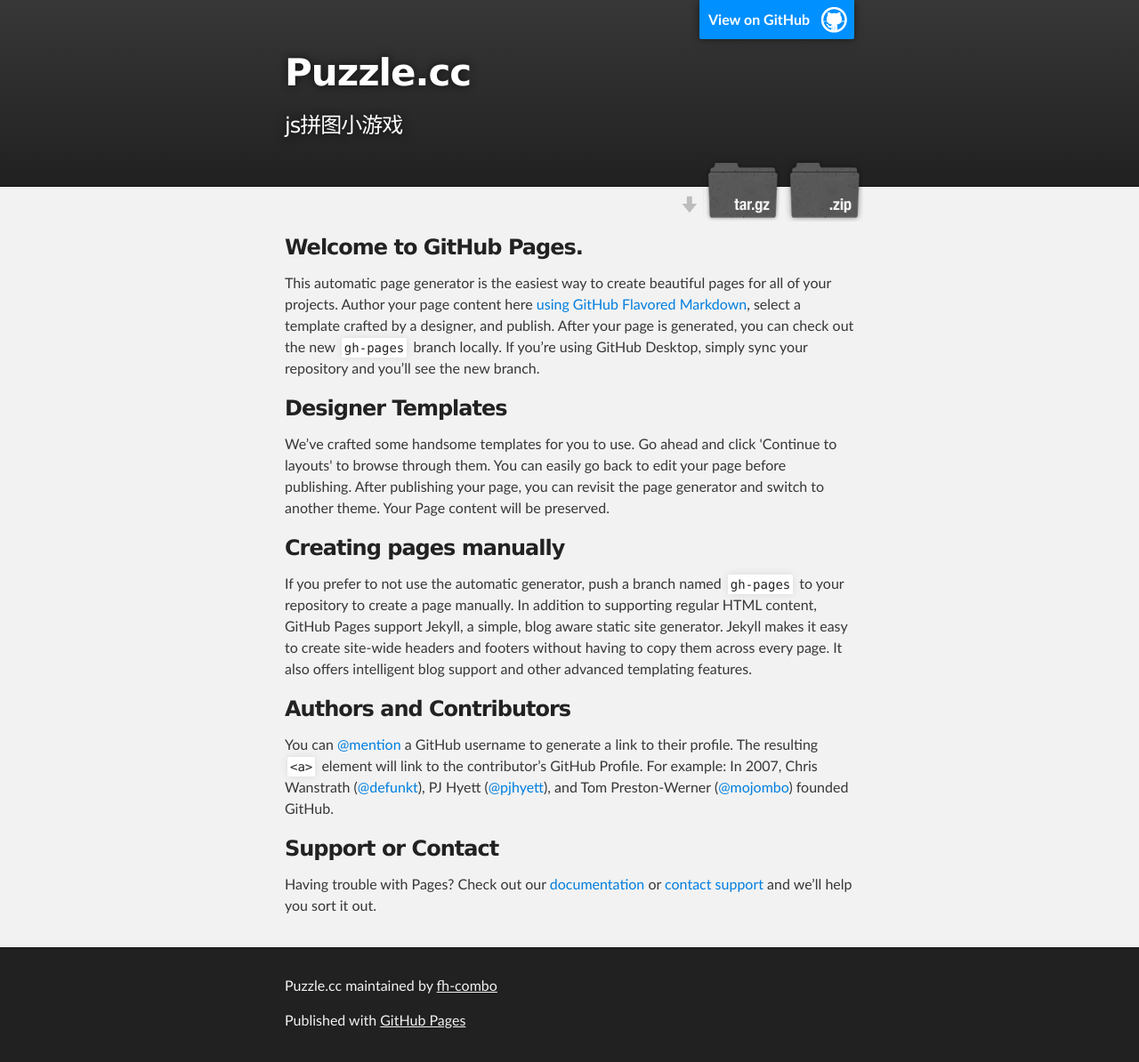
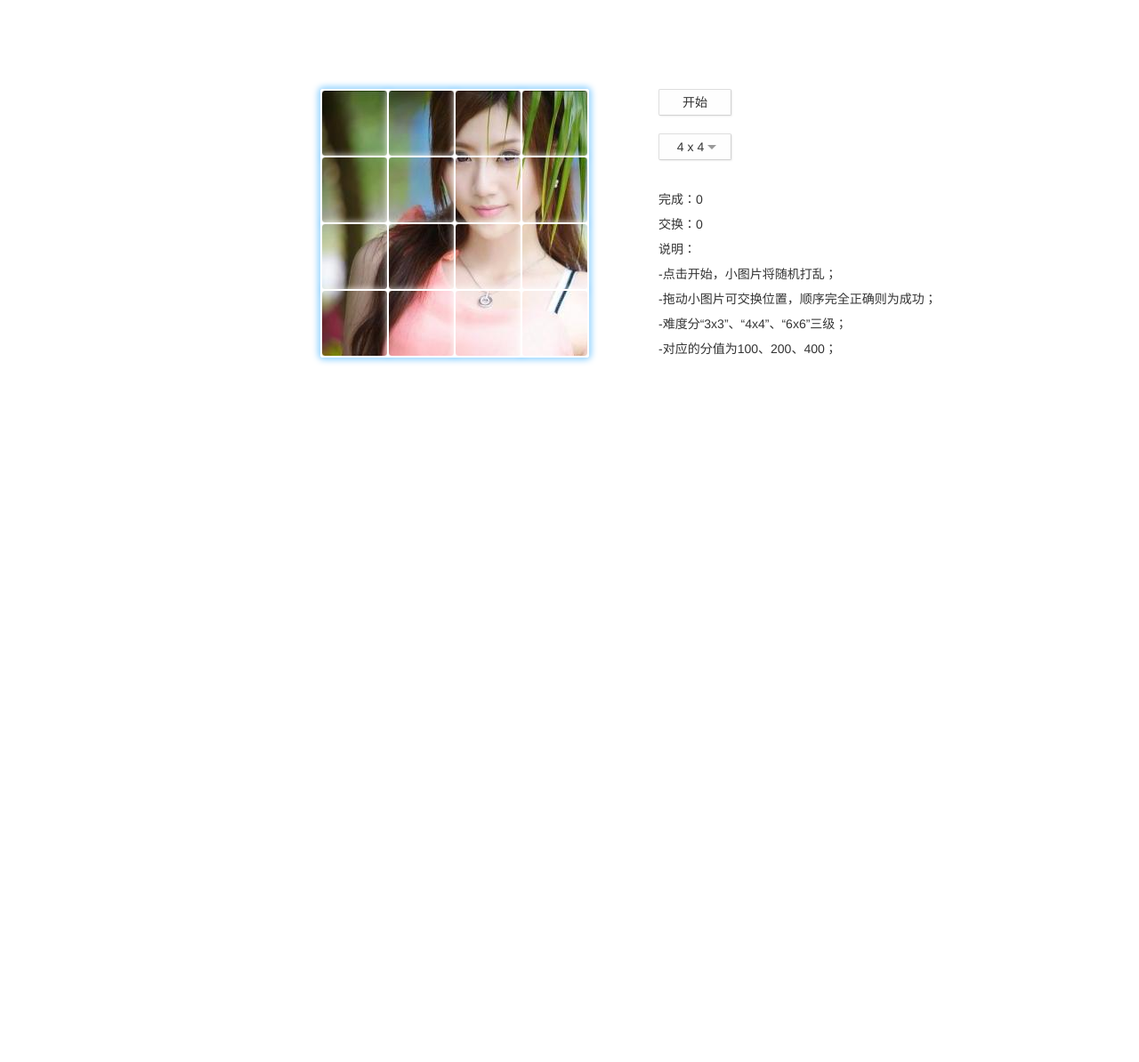
Before and after one commit to fh-combo/puzzle.cc, a plain HTML site: page index.html in a window 1280 px wide. Shown: the whole page at 89% size. After the commit the page ends 800 px from the top, so only its background shows below. Drawn offline with nearby package versions, Linux system fonts and the light colour scheme.

Commit message:
覆盖初始化的index.html

```diff
--- a/index.html
+++ b/index.html
@@ -1,72 +1,49 @@
 <!DOCTYPE html>
 <html>
+<head lang="en">
+    <meta charset="UTF-8">
+    <title>拼图</title>
+    <meta http-equiv="Content-Type" content="text/html; charset=utf-8" />
+    <title>jQuery可以自由打乱拼图次序游戏</title>
 
-  <head>
-    <meta charset='utf-8'>
-    <meta http-equiv="X-UA-Compatible" content="chrome=1">
-    <meta name="description" content="Puzzle.cc : js拼图小游戏">
+    <script type="text/javascript" src="js/jquery.min.js"></script>
+    <script type="text/javascript" src="js/script.js"></script>
 
-    <link rel="stylesheet" type="text/css" media="screen" href="stylesheets/stylesheet.css">
-
-    <title>Puzzle.cc</title>
+    <link href="css/style.css" type="text/css" rel="stylesheet" />
 </head>
-
 <body>
-
-    <!-- HEADER -->
-    <div id="header_wrap" class="outer">
-        <header class="inner">
-          <a id="forkme_banner" href="https://github.com/fh-combo/puzzle.cc">View on GitHub</a>
-
-          <h1 id="project_title">Puzzle.cc</h1>
-          <h2 id="project_tagline">js拼图小游戏</h2>
-
-            <section id="downloads">
-              <a class="zip_download_link" href="https://github.com/fh-combo/puzzle.cc/zipball/master">Download this project as a .zip file</a>
-              <a class="tar_download_link" href="https://github.com/fh-combo/puzzle.cc/tarball/master">Download this project as a tar.gz file</a>
-            </section>
-        </header>
+<div class="wrap clearfix">
+    <div class="play_wrap">
+        <div id="play_area"></div>
+    </div>
+    <div class="play_menu">
+        <a id="play_btn_start" class="play_btn" href="javascript:void(0);" unselectable="on">开始</a>
+        <a id="play_btn_level" class="play_btn" href="javascript:void(0);" unselectable="on">
+            <span class="level_text">4 x 4</span>
+            <span class="level_icon"></span>
+        </a>
+        <div class="level_menu" id="play_menu_level">
+            <ul>
+                <li><a href="javascript:void(0);" level=0 >3 x 3</a></li>
+                <li><a href="javascript:void(0);" level=1 >4 x 4</a></li>
+                <li><a href="javascript:void(0);" level=2 >6 x 6</a></li>
+            </ul>
         </div>
 
-    <!-- MAIN CONTENT -->
-    <div id="main_content_wrap" class="outer">
-      <section id="main_content" class="inner">
-        <h3>
-<a id="welcome-to-github-pages" class="anchor" href="#welcome-to-github-pages" aria-hidden="true"><span aria-hidden="true" class="octicon octicon-link"></span></a>Welcome to GitHub Pages.</h3>
+        <p>完成：<span id="play_score">0</span></p>
+        <p>交换：<span id="play_count">0</span></p>
+        <p>说明：<br>
 
-<p>This automatic page generator is the easiest way to create beautiful pages for all of your projects. Author your page content here <a href="https://guides.github.com/features/mastering-markdown/">using GitHub Flavored Markdown</a>, select a template crafted by a designer, and publish. After your page is generated, you can check out the new <code>gh-pages</code> branch locally. If you’re using GitHub Desktop, simply sync your repository and you’ll see the new branch.</p>
+            -点击开始，小图片将随机打乱；<br>
 
-<h3>
-<a id="designer-templates" class="anchor" href="#designer-templates" aria-hidden="true"><span aria-hidden="true" class="octicon octicon-link"></span></a>Designer Templates</h3>
+            -拖动小图片可交换位置，顺序完全正确则为成功；<br>
 
-<p>We’ve crafted some handsome templates for you to use. Go ahead and click 'Continue to layouts' to browse through them. You can easily go back to edit your page before publishing. After publishing your page, you can revisit the page generator and switch to another theme. Your Page content will be preserved.</p>
+            -难度分“3x3”、“4x4”、“6x6”三级；<br>
 
-<h3>
-<a id="creating-pages-manually" class="anchor" href="#creating-pages-manually" aria-hidden="true"><span aria-hidden="true" class="octicon octicon-link"></span></a>Creating pages manually</h3>
+            -对应的分值为100、200、400；
 
-<p>If you prefer to not use the automatic generator, push a branch named <code>gh-pages</code> to your repository to create a page manually. In addition to supporting regular HTML content, GitHub Pages support Jekyll, a simple, blog aware static site generator. Jekyll makes it easy to create site-wide headers and footers without having to copy them across every page. It also offers intelligent blog support and other advanced templating features.</p>
-
-<h3>
-<a id="authors-and-contributors" class="anchor" href="#authors-and-contributors" aria-hidden="true"><span aria-hidden="true" class="octicon octicon-link"></span></a>Authors and Contributors</h3>
-
-<p>You can <a href="https://help.github.com/articles/basic-writing-and-formatting-syntax/#mentioning-users-and-teams" class="user-mention">@mention</a> a GitHub username to generate a link to their profile. The resulting <code>&lt;a&gt;</code> element will link to the contributor’s GitHub Profile. For example: In 2007, Chris Wanstrath (<a href="https://github.com/defunkt" class="user-mention">@defunkt</a>), PJ Hyett (<a href="https://github.com/pjhyett" class="user-mention">@pjhyett</a>), and Tom Preston-Werner (<a href="https://github.com/mojombo" class="user-mention">@mojombo</a>) founded GitHub.</p>
-
-<h3>
-<a id="support-or-contact" class="anchor" href="#support-or-contact" aria-hidden="true"><span aria-hidden="true" class="octicon octicon-link"></span></a>Support or Contact</h3>
-
-<p>Having trouble with Pages? Check out our <a href="https://help.github.com/pages">documentation</a> or <a href="https://github.com/contact">contact support</a> and we’ll help you sort it out.</p>
-      </section>
+        </p>
     </div>
-
-    <!-- FOOTER  -->
-    <div id="footer_wrap" class="outer">
-      <footer class="inner">
-        <p class="copyright">Puzzle.cc maintained by <a href="https://github.com/fh-combo">fh-combo</a></p>
-        <p>Published with <a href="https://pages.github.com">GitHub Pages</a></p>
-      </footer>
 </div>
-
-
-
 </body>
 </html>
```
Lines whose indentation alone changed are shown as unchanged.
